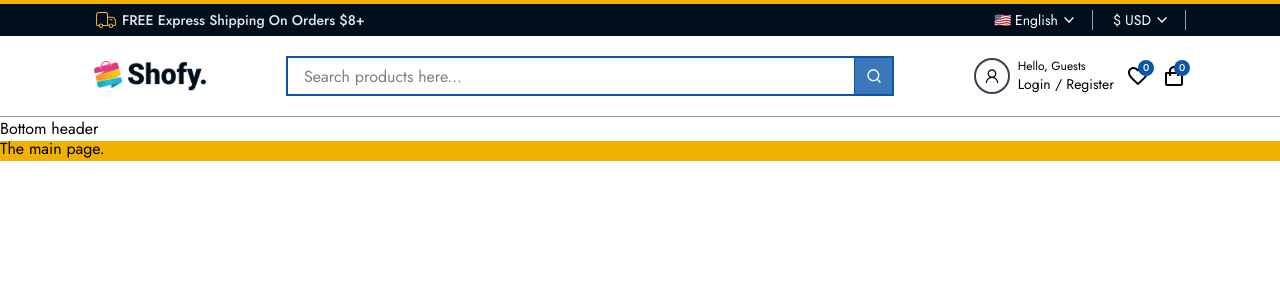
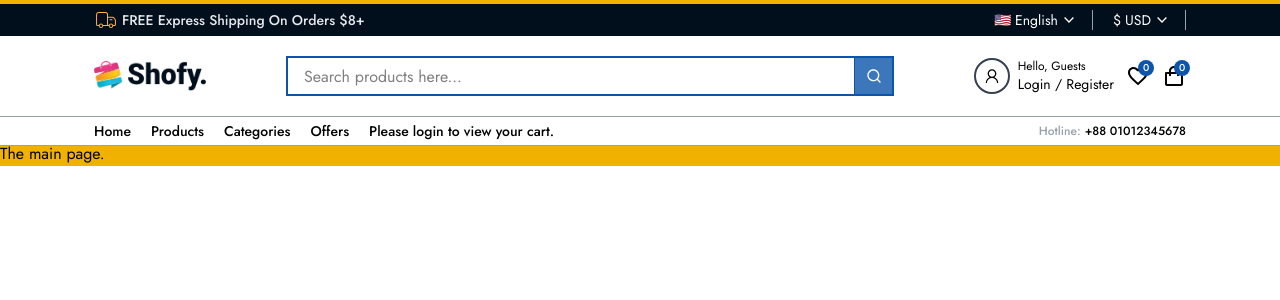
Before and after one commit to deepak3213/ecommerce-app, a Next.js app: page / in a window 1280 px wide. Shown: the top 300 px of the page. Built offline with nearby package versions, Linux system fonts and the light colour scheme.

Commit message:
Build Bottom Header but not functional yet

```diff
--- /dev/null
+++ b/src/components/header/BottomHeader.tsx
@@ -0,0 +1,26 @@
+import Link from "next/link";
+import Container from "../Container";
+import { navigation } from "@/constants";
+import SignoutButton from "./SignoutButton";
+const BottomHeader = () => {
+  return (
+    <div className="border-b border-gray-400">
+      <Container className="flex items-center justify-between py-1">
+        <div className="text-xs  md:text-sm font-medium flex items-center gap-5">
+          {navigation.map((item) => (
+            <Link key={item.title} href={item.href}>
+              {" "}
+              {item.title}
+            </Link>
+          ))}
+          <SignoutButton />
+        </div>
+        <p className="text-xs text-gray-400 font-medium hidden md:inline-flex">
+          Hotline: <span className="text-black ml-1">+88 01012345678</span>
+        </p>
+      </Container>
+    </div>
+  );
+};
+
+export default BottomHeader;
--- a/src/components/header/Header.tsx
+++ b/src/components/header/Header.tsx
@@ -1,3 +1,4 @@
+import BottomHeader from "./BottomHeader";
 import MiddleHeader from "./MiddleHeader";
 import TopHeader from "./TopHeader";
 
@@ -9,7 +10,7 @@ const Header = () => {
       {/* Middle header */}
       <MiddleHeader />
       {/* Bottom heade */}
-      <h1>Bottom header</h1>
+      <BottomHeader />
     </header>
   );
 };
--- /dev/null
+++ b/src/components/header/SignoutButton.tsx
@@ -0,0 +1,16 @@
+import Link from "next/link";
+
+const SignoutButton = () => {
+  return (
+    <>
+      <Link
+        href={"/auth/signin"}
+        className="hover:text-theme-color duration-300 cursor-pointer"
+      >
+        Please login to view your cart.
+      </Link>
+    </>
+  );
+};
+
+export default SignoutButton;
--- /dev/null
+++ b/src/constants/index.ts
@@ -0,0 +1,25 @@
+import { bannerImageOne } from "@/assets";
+
+export const navigation = [
+  { title: "Home", href: "/" },
+  { title: "Products", href: "/products" },
+  { title: "Categories", href: "/categories" },
+  { title: "Offers", href: "/offers" },
+];
+export const InfoNavigation = [
+  { title: "About", href: "/about" },
+  { title: "Contact", href: "/contact" },
+  { title: "Inquiry", href: "/inquiry" },
+  { title: "FAQs", href: "/faqs" },
+];
+
+export const banner = {
+  _id: 1001,
+  priceText: "Starting at $999.90",
+  title: "The best tablet Collection 2024",
+  textOne: "Exclusive offer",
+  offerPrice: "-30%",
+  textTwo: "off this week",
+  buttonLink: "/products",
+  image: { src: bannerImageOne },
+};
```
